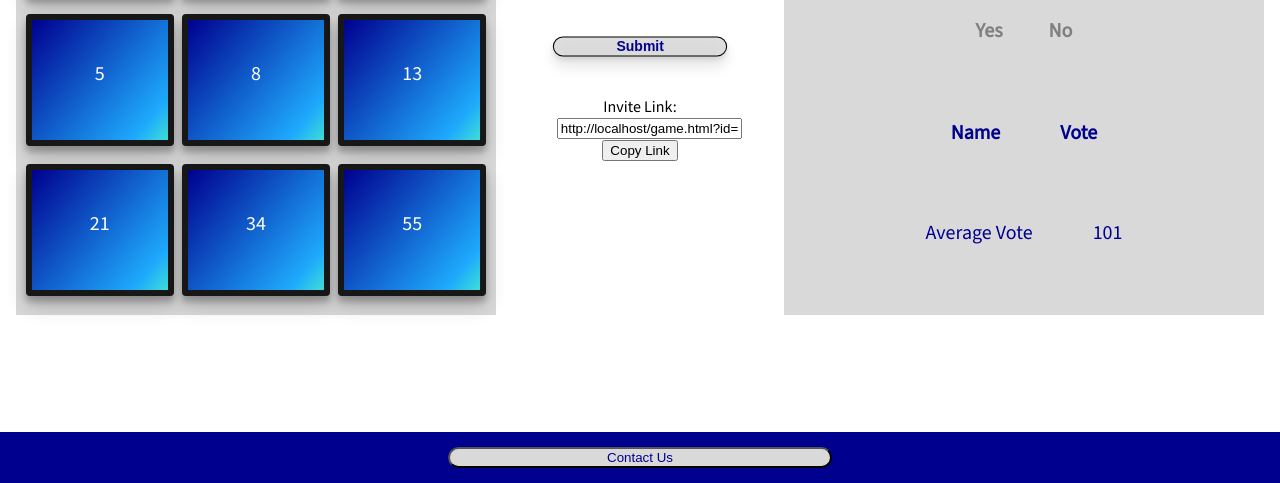
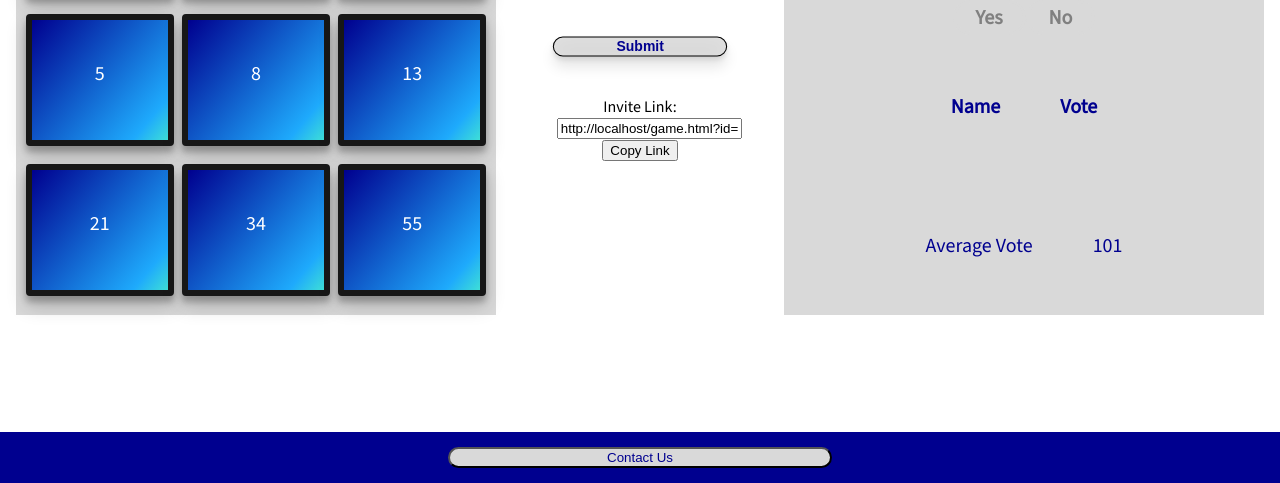
Before and after one commit to alexfratiman/Planning-Poker, a plain HTML site: page app/MainPage.html in a window 1280 px wide. Shown: the part 317-800 px from the top of the page. Drawn offline with nearby package versions, Linux system fonts and the light colour scheme; no server answers.

Commit message:
Put ave. votes to bottom of table
Put average votes line to the bottom of the table in results element and added waiting for players function, commented out as waiting on database transfer decisions.

```diff
--- a/app/MainPage.html
+++ b/app/MainPage.html
@@ -78,7 +78,8 @@
             <th id="vote">Vote</th>
           </tr>
           </table>
-        <table id="players">
+        <table id="players"></table>
+        <table id="average">
           <tr>
             <td id="ave-vote">Average Vote</td>
             <td id="ave-number">101</td>
--- a/app/index.css
+++ b/app/index.css
@@ -286,7 +286,7 @@ article {
     float: right;
 }
 
-#players {
+#players, #average {
     display: flex;
     flex-wrap: nowrap;
     flex-direction: column;
```
Also changed, not shown: app/index.js (+18 -0 lines).
